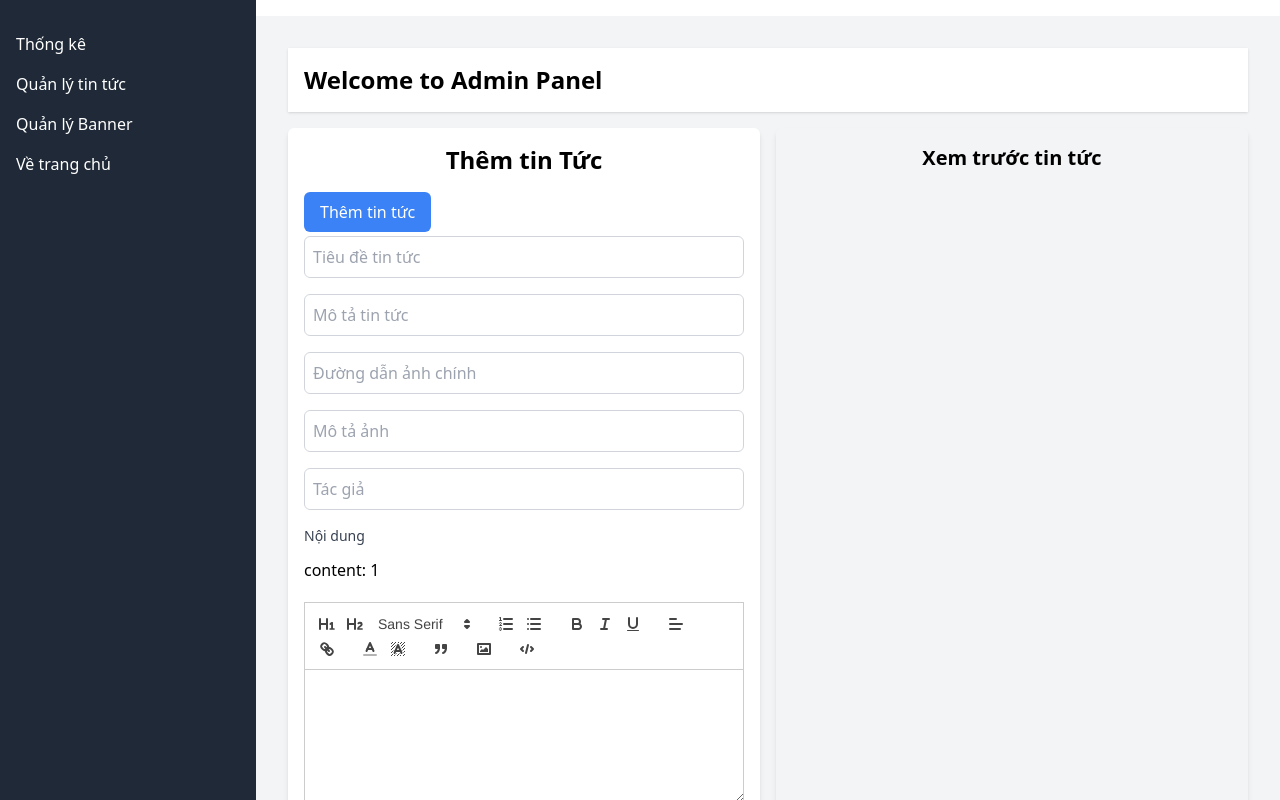
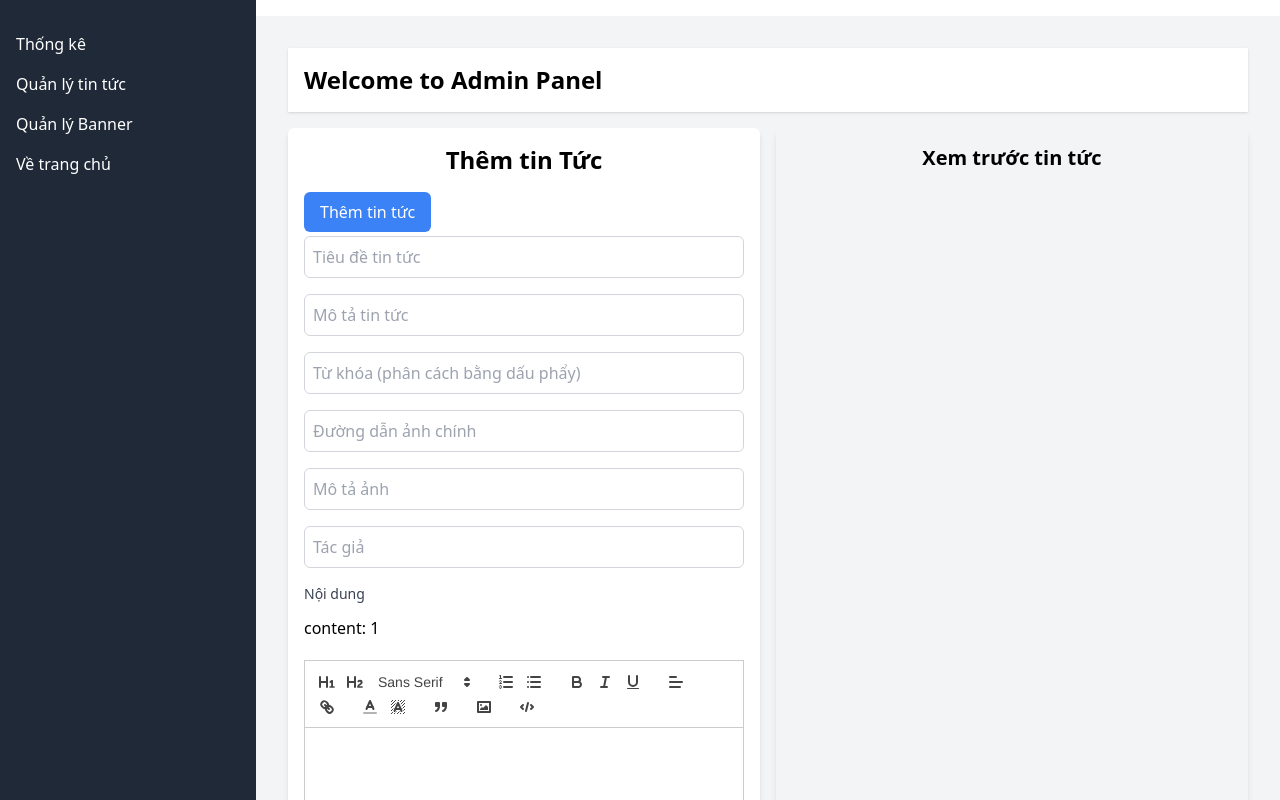
Before and after one commit to Namnm204/test_tintuc, a React (Vite) app in the folder front_end/: page /admin/add in a window 1280 px wide. Shown: the top 800 px of the page. Built offline with nearby package versions, Linux system fonts and the light colour scheme; sample sign-in values are in the browser's storage.

Commit message:
doen từ khóa

```diff
--- a/front_end/index.html
+++ b/front_end/index.html
@@ -19,8 +19,11 @@
       property="og:description"
       content="Tin tức 24h, cập nhật nhanh nhất các sự kiện trong nước và quốc tế."
     />
-    <!-- <meta property="og:image" content="https://i.postimg.cc/pXDJXhbN/image.png" />
-    <meta property="og:url" content="https://tinnew.online" /> -->
+    <meta
+      property="og:image"
+      content="https://i.postimg.cc/pXDJXhbN/image.png"
+    />
+    <meta property="og:url" content="https://tinnew.online" />
 
     <title>
       Tin new - Tin Tức 24h - Cập Nhật Mới Nhất Về Thời Sự, Kinh Tế, Giải Trí
--- a/front_end/src/pages/admin/tintucs/TintucAdd.jsx
+++ b/front_end/src/pages/admin/tintucs/TintucAdd.jsx
@@ -47,6 +47,7 @@ const TintucAdd = () => {
           item.image.trim() !== "" ||
           item.mota_image_content.trim() !== ""
       ),
+      keyword: data.keyword ? data.keyword.trim() : "", // Thêm từ khóa
     };
 
     try {
@@ -129,6 +130,15 @@ const TintucAdd = () => {
               placeholder="Mô tả tin tức"
               className="w-full p-2 border border-gray-300 rounded-md"
               {...register("description", { required: true })}
+            />
+          </div>
+
+          <div className="mb-4">
+            <input
+              type="text"
+              placeholder="Từ khóa (phân cách bằng dấu phẩy)"
+              className="w-full p-2 border border-gray-300 rounded-md"
+              {...register("keyword")}
             />
           </div>
 
```
Also changed, not shown: 1 other file (tests, documents, lock files or other folders).
